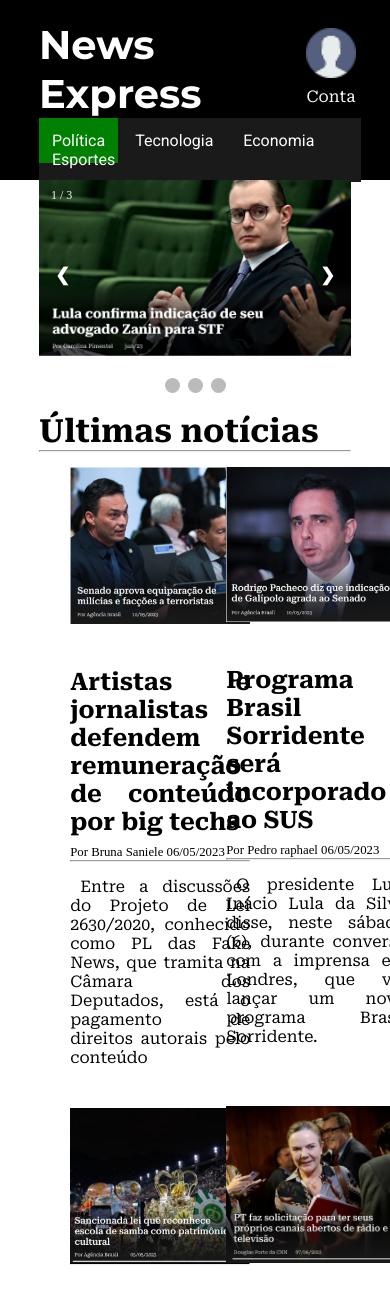
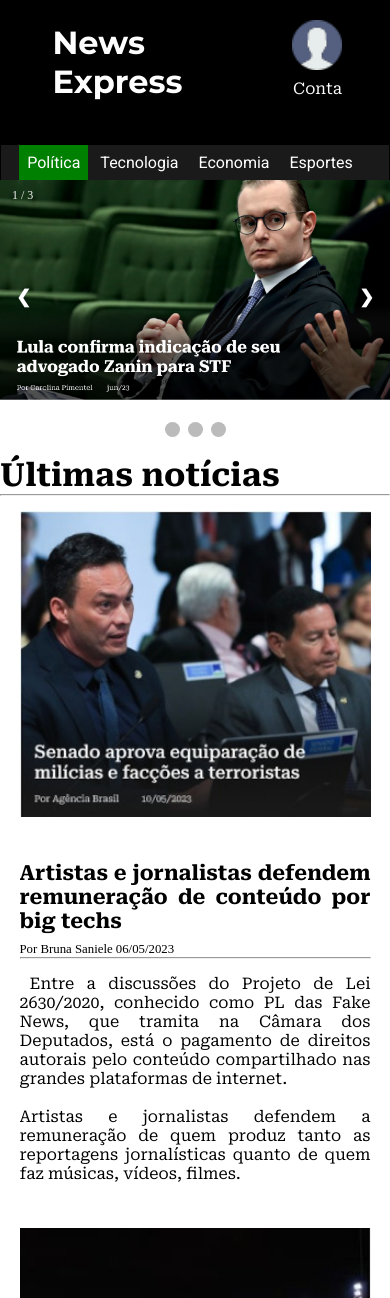
Before and after one commit to GustavoFelips/ExpressNews, a plain HTML site: page index.html in a window 390 px wide. Shown: the top 1298 px of the page. Drawn offline with Linux system fonts and the light colour scheme.

Commit message:
+ um pouco de responsividade

```diff
--- a/style.css
+++ b/style.css
@@ -45,6 +45,7 @@ nav{
 }
 html{
     background: linear-gradient(rgb(0, 0, 0) 180px, white -1px );
+    width: 100%;
 }
 
 body{
@@ -172,3 +173,69 @@ footer > span{
 footer > span > p{
     color: white;
 }
+
+@media (max-width:600px){
+    body{
+        width: 100%;
+    }
+    h1{
+        font-family: var(--fontlogo);
+        font-size: 2em;
+    }
+    h2{
+        font-size: 1.3em;
+    }
+    header > #header1{
+        width: 100%;
+        margin-top: 20px;
+        display: flex;
+        justify-content: space-around;
+        align-items: center;
+    }
+    header > #header2 > nav{
+        width: 100%;
+        text-align: center;
+    }
+    header > #header2 > nav > ul{
+        padding: 8px 10px 8px 0px;
+        width: 97%;
+    }
+    header > #header2 > nav > ul > li{
+        padding: 8px;
+    }
+    main{
+        width: 100%;
+        display: flex;
+        flex-direction: column;
+        justify-content: center;
+        align-items: center;
+
+    }
+    main > .coluna{
+        width: 100%;
+        display: flex;
+        flex-direction: column;
+        align-items: center;
+
+
+    }
+    .noticia-foto, .noticia-escrita {
+        width: 90%;
+        max-height: 100%;
+        margin-bottom: 40px;
+    }
+    footer{
+        margin-left: 0px;
+        width: 100%;
+        height: 100px;
+        background-color: black;
+        display: flex;
+        align-items: center;
+        flex-direction: column;
+    }
+    footer > h1{
+        color: white;
+        font-size: 1.5em;
+        margin-bottom: 5px;
+    }
+}
```
